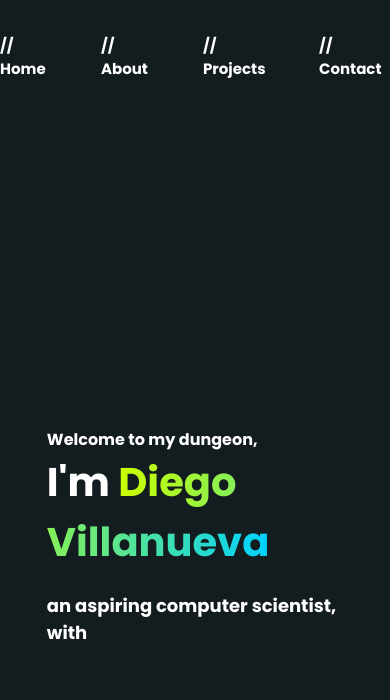
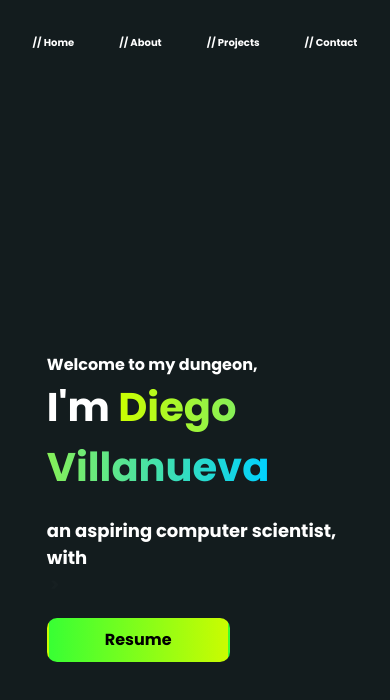
Before and after one commit to Jay-DVT/personal-webpage, a Next.js app: page / in a window 390 px wide. Shown: the top 700 px of the page. Built offline with nearby package versions, Linux system fonts and the light colour scheme.

Commit message:
Finalize landing page, Hero and Header

```diff
--- a/components/Button.tsx
+++ b/components/Button.tsx
@@ -2,7 +2,7 @@ import React from 'react'
 
 const Button = ({ style , content }: {style: string; content: string}) => {
   return (
-    <button type='button' className={`py-2 px-[56px] bg-white ${style} rounded-[10px] bg-gradient-to-r from-[#38FF34] to-[#CAFC01] hover:text-[#CAFC01] hover:bg-none hover:bg-transparent hover:border-[#CAFC01] border-2 border-transparent`}>
+    <button type='button' className={`py-2 bg-white ${style} rounded-[10px] bg-gradient-to-r from-[#38FF34] to-[#CAFC01] hover:text-[#CAFC01] hover:bg-none hover:bg-transparent hover:border-[#CAFC01] border-2 border-transparent`}>
         {content}
     </button>
   )
--- a/components/Header.tsx
+++ b/components/Header.tsx
@@ -8,7 +8,7 @@ type Props = {}
 export default function Header({}: Props) {
   return (
 
-    <header className='flex justify-center sticky top-0 font-bold max-w-7xl mx-auto sm:text-[18px] text-[15px] items-center'>
+    <header className='flex justify-center sticky top-0 font-bold max-w-7xl mx-auto sm:text-[18px] text-[10px] items-center'>
       {/* Invisible button used to achieve the other button's right position */}
       <Button style={'hidden md:inline-flex text-black invisible'} content={'Resume'}/>
       <div id='header-anchor-container' className='py-[35px] flex space-x-[45px] justify-center mx-auto'>
@@ -58,7 +58,7 @@ export default function Header({}: Props) {
       }}
       transition = {{duration: 2, }}
       >
-        <Button style={'hidden md:inline-flex text-black xl:mr-[0px] mr-[30px]'} content={'Resume'} />
+        <Button style={'hidden px-[56px] lg:inline-flex text-black xl:mr-[0px] mr-[30px]'} content={'Resume'} />
       </motion.div>
     </header>
   )
--- a/components/Hero.tsx
+++ b/components/Hero.tsx
@@ -1,5 +1,7 @@
 import React from 'react';
-import {useTypewriter} from 'react-simple-typewriter';
+import { Cursor, useTypewriter } from 'react-simple-typewriter';
+import Button from './Button';
+
 
 type Props = {}
 
@@ -11,14 +13,18 @@ export default function Hero({}: Props) {
       "too much time in my hands"
     ],
     loop: true,
-    delaySpeed: 8000,
+    delaySpeed: 7000,
   });
 
   return (
     <div className='h-screen flex flex-col justify-center lg:ml-[310px] mx-[12%] font-bold'> {/* 124 extra from the left div */}
       <p className='text-[16px]'>Welcome to my dungeon,</p>
       <p className='font-bold md:text-[50px] text-[40px]'>I'm <span className='text-transparent bg-clip-text bg-gradient-to-r from-[#CCFF00] to-[#00D1FF]'>Diego Villanueva</span></p>
-      <p className='md:text-[20px] text-[18px] pt-5'>an aspiring computer scientist, with <span>{text}</span></p>
+      <p className='md:text-[20px] text-[18px] pt-5'>an aspiring computer scientist, with </p>
+      <p className='md:text-[20px] text-[18px]'> <Cursor cursorStyle='>'/> {text}</p>
+      <div className='flex justify-start'>
+        <Button style={'px-[56px] inline-flex lg:hidden text-black mt-5'} content={'Resume'} />
+      </div>
     </div>
   )
 }
```
